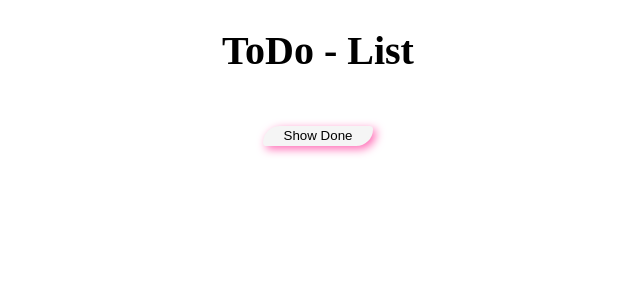
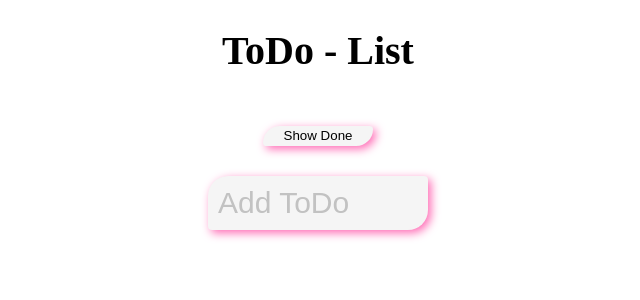
Before and after one commit to AlexDivivi/react-todo, a React (Create React App) app: page / in a window 1280 px wide. Shown: the top 300 px of the page, without its empty margins (322-962 px from the left). Built offline with nearby package versions, Linux system fonts and the light colour scheme.

Commit message:
fixed input render

```diff
--- a/src/App.js
+++ b/src/App.js
@@ -52,11 +52,11 @@ class App extends Component {
               </ProgressBar>
             </WrapperProgress>
             <Ul>{this.renderDoneTodos()}</Ul>
-            <Wrapfoot>
-              <Input handeInput={this.handeInput} />
-            </Wrapfoot>
           </React.Fragment>
         )}
+        <Wrapfoot>
+          <Input handeInput={this.handeInput} />
+        </Wrapfoot>
       </React.Fragment>
     )
   }
```
